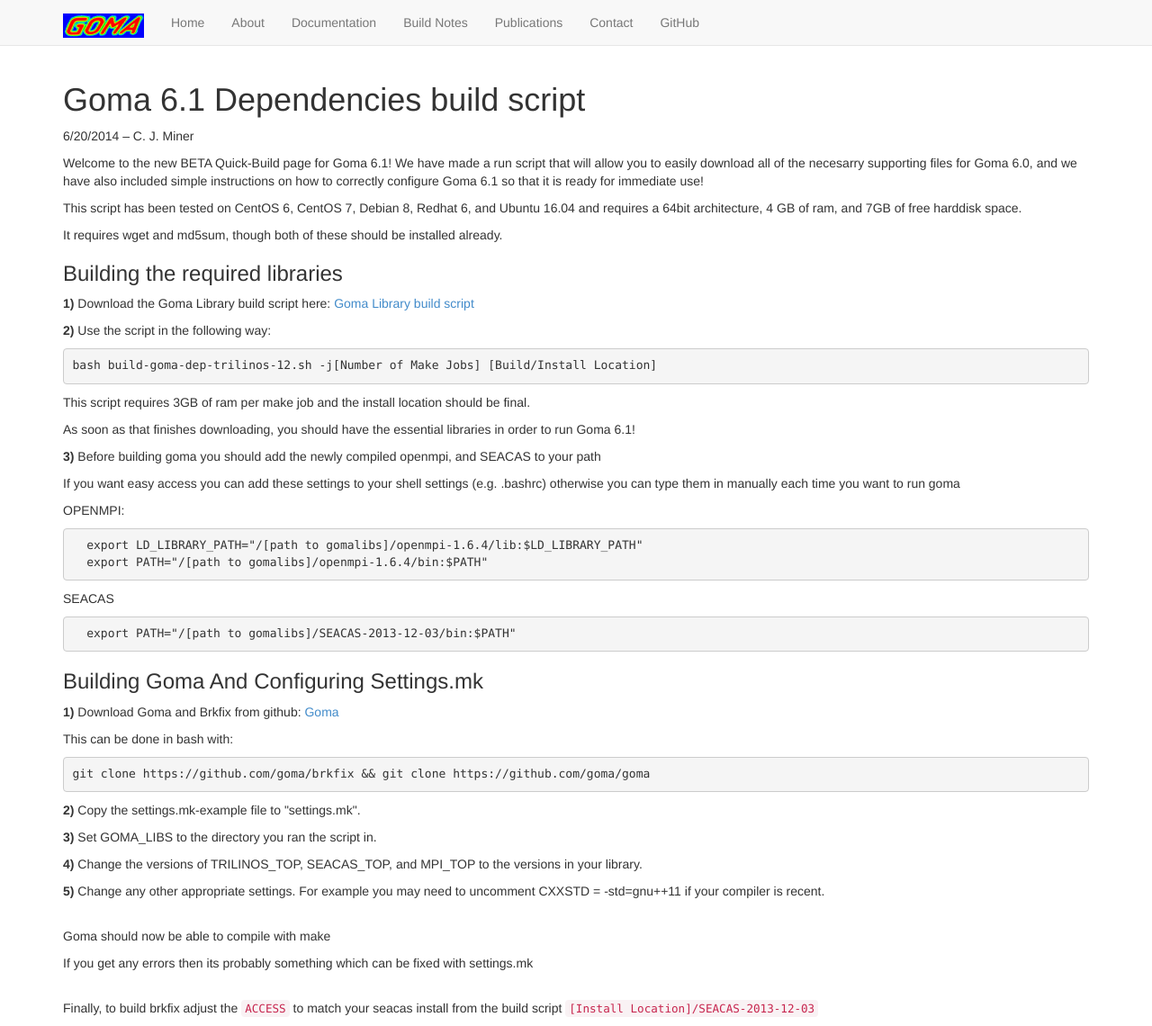
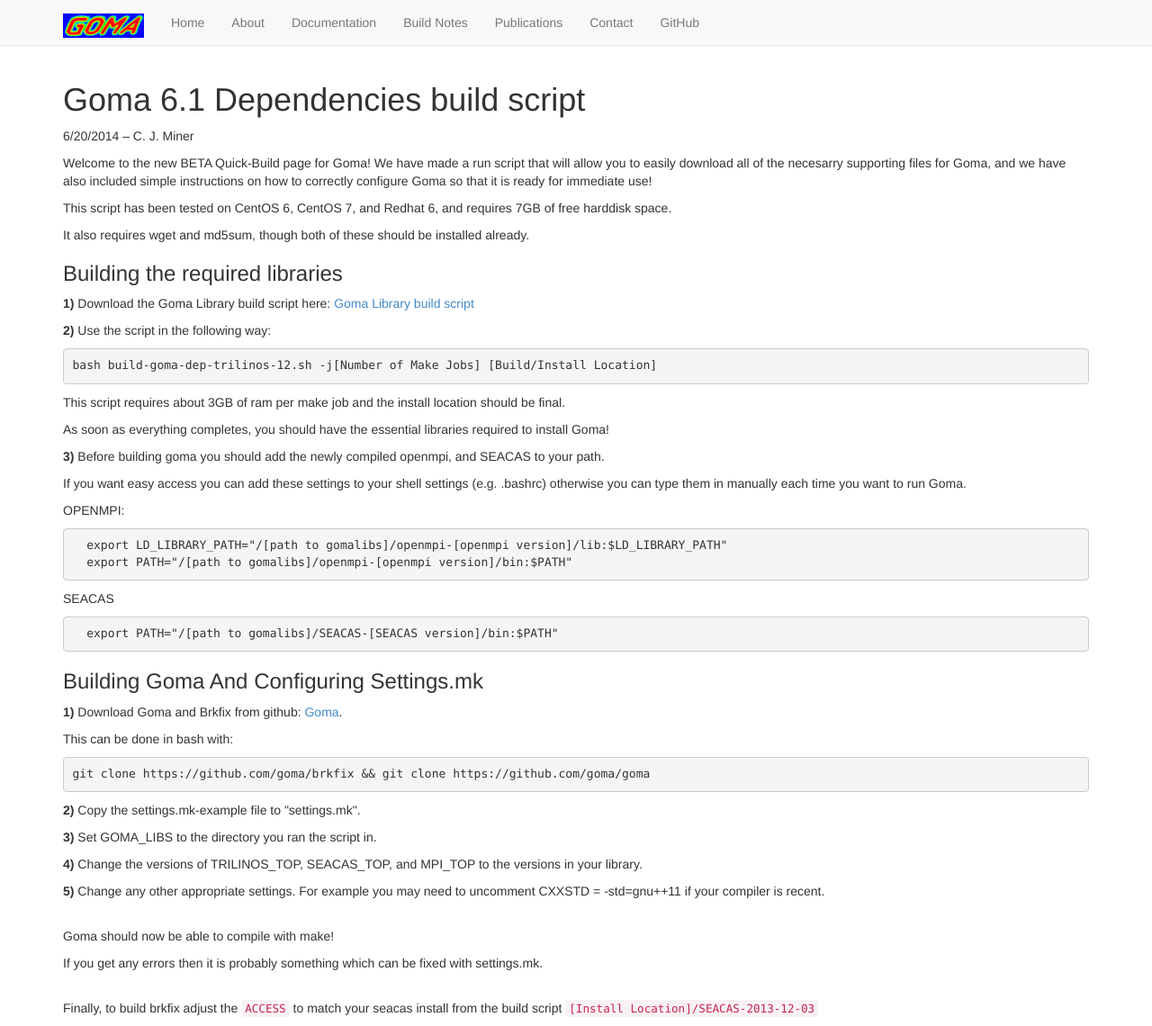
Before and after one commit to goma/goma.github.io, a Jekyll site: the page built from build-script.html, in a window 1280 px wide. Shown: the whole page at 90% size. Built offline with Jekyll 4.4.1, drawn with Linux system fonts in a browser that asks for light colours; nearby versions of some CDN libraries; Markdown is read by kramdown in place of the engine named in the settings.

Commit message:
Fixed spelling of some words and added periods where they belong. Also made the version of Goma agnostic

```diff
--- a/build-script.html
+++ b/build-script.html
@@ -6,35 +6,35 @@
 <h1>Goma 6.1 Dependencies build script</h1>
 <p>6/20/2014 – C. J. Miner</p>
 
-<p>Welcome to the new BETA Quick-Build page for Goma 6.1! We have made a run script that will allow you to easily download all of the necesarry supporting files for Goma 6.0, and we have also included simple instructions on how to correctly configure Goma 6.1 so that it is ready for immediate use!</p>
+<p>Welcome to the new BETA Quick-Build page for Goma! We have made a run script that will allow you to easily download all of the necesarry supporting files for Goma, and we have also included simple instructions on how to correctly configure Goma so that it is ready for immediate use!</p>
 
-<p>This script has been tested on CentOS 6, CentOS 7, Debian 8, Redhat 6, and Ubuntu 16.04 and requires a 64bit architecture, 4 GB of ram, and 7GB of free harddisk space.</p>
-<p>It requires wget and md5sum, though both of these should be installed already.</p>
+<p>This script has been tested on CentOS 6, CentOS 7, and Redhat 6, and requires 7GB of free harddisk space.</p>
+<p>It also requires wget and md5sum, though both of these should be installed already.</p>
 
 <h3>Building the required libraries</h3>
 <p><b>1)</b> Download the Goma Library build script here: <a href="https://raw.githubusercontent.com/goma/goma/master/scripts/build-goma-dep-trilinos-12.sh">Goma Library build script</a></p>
 <p><b>2)</b> Use the script in the following way: </p>
 <pre>bash build-goma-dep-trilinos-12.sh -j[Number of Make Jobs] [Build/Install Location]</pre>
-<p>This script requires 3GB of ram per make job and the install location should be final.</p>
-<p>As soon as that finishes downloading, you should have the essential libraries in order to run Goma 6.1!</p>
-<p><b>3)</b> Before building goma you should add the newly compiled openmpi, and SEACAS to your path</p>
+<p>This script requires about 3GB of ram per make job and the install location should be final.</p>
+<p>As soon as everything completes, you should have the essential libraries required to install Goma!</p>
+<p><b>3)</b> Before building goma you should add the newly compiled openmpi, and SEACAS to your path.</p>
 
-<p>If you want easy access you can add these settings to your shell settings (e.g. .bashrc) otherwise you can type them in manually each time you want to run goma</p>
+<p>If you want easy access you can add these settings to your shell settings (e.g. .bashrc) otherwise you can type them in manually each time you want to run Goma.</p>
 <p>OPENMPI:</p>
 
 <pre>
-  export LD_LIBRARY_PATH="/[path to gomalibs]/openmpi-1.6.4/lib:$LD_LIBRARY_PATH"
-  export PATH="/[path to gomalibs]/openmpi-1.6.4/bin:$PATH"
+  export LD_LIBRARY_PATH="/[path to gomalibs]/openmpi-[openmpi version]/lib:$LD_LIBRARY_PATH"
+  export PATH="/[path to gomalibs]/openmpi-[openmpi version]/bin:$PATH"
 </pre>
 
 <p>SEACAS</p>
 
 <pre>
-  export PATH="/[path to gomalibs]/SEACAS-2013-12-03/bin:$PATH"
+  export PATH="/[path to gomalibs]/SEACAS-[SEACAS version]/bin:$PATH"
 </pre>
 
 <h3>Building Goma And Configuring Settings.mk</h3>
-<p><b>1)</b> Download Goma and Brkfix from github: <a href="https://github.com/goma">Goma</a></p>
+<p><b>1)</b> Download Goma and Brkfix from github: <a href="https://github.com/goma">Goma</a>.</p>
 <p>This can be done in bash with:</p>
 <pre>git clone https://github.com/goma/brkfix && git clone https://github.com/goma/goma</pre>
 <p><b>2)</b> Copy the settings.mk-example file to "settings.mk".</p>
@@ -43,9 +43,9 @@
 <p><b>5)</b> Change any other appropriate settings. For example you may need to uncomment CXXSTD = -std=gnu++11 if your compiler is recent.</p>
 
 <br>
-<p>Goma should now be able to compile with make</p>
+<p>Goma should now be able to compile with make!</p>
 
-<p>If you get any errors then its probably something which can be fixed with settings.mk</p>
+<p>If you get any errors then it is probably something which can be fixed with settings.mk.</p>
 
 <br>
 <p>Finally, to build brkfix adjust the <code>ACCESS</code> to match your seacas install from the build script <code>[Install Location]/SEACAS-2013-12-03</code></p>
```
